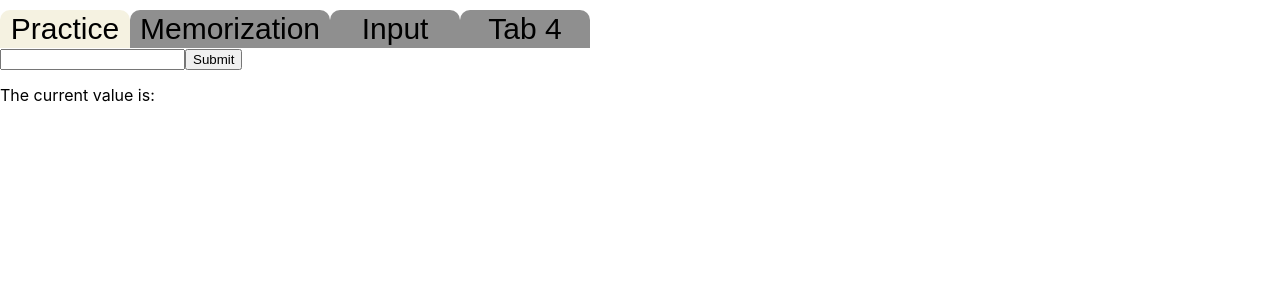
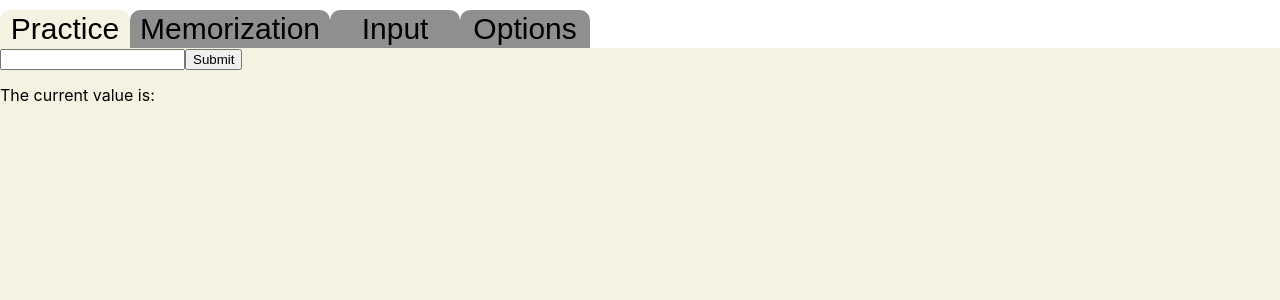
Before and after one commit to nicholash711/3bld-tool, a React (Create React App) app: page / in a window 1280 px wide. Shown: the top 300 px of the page. Built offline with nearby package versions, Linux system fonts and the light colour scheme.

Commit message:
added options tab

```diff
--- a/src/components/contents/ContentContainer.js
+++ b/src/components/contents/ContentContainer.js
@@ -3,15 +3,16 @@ import "./ContentContainer.css";
 import PracticeTab from "./PracticeTab";
 import InputTab from "./InputTab";
 import MemoTab from "./MemoTab";
+import OptionsTab from "./OptionsTab";
 
 export default function ContentContainer({ curTab }) {
-  const content = [<PracticeTab />, <MemoTab />, <InputTab />];
+  const content = [<PracticeTab />, <MemoTab />, <InputTab />, <OptionsTab />];
   return (
-    <div>
+    <div className="Content">
       {curTab > -1 && curTab < content.length ? (
         content[curTab]
       ) : (
-        <div>Cannot find Content</div>
+        <div>Currently not implemented :/</div>
       )}
     </div>
   );
--- /dev/null
+++ b/src/components/contents/OptionsTab.js
@@ -0,0 +1,7 @@
+import React, { Component } from "react";
+
+export default class OptionsTab extends Component {
+  render() {
+    return <div>OptionsTab</div>;
+  }
+}
--- a/src/components/tabs/TabContainer.js
+++ b/src/components/tabs/TabContainer.js
@@ -7,7 +7,7 @@ export default function TabContainer({ setCurTab }) {
     { name: "Practice", key: 0 },
     { name: "Memorization", key: 1 },
     { name: "Input", key: 2 },
-    { name: "Tab 4", key: 3 },
+    { name: "Options", key: 3 },
   ];
 
   const handleClick = (tab) => {
```
